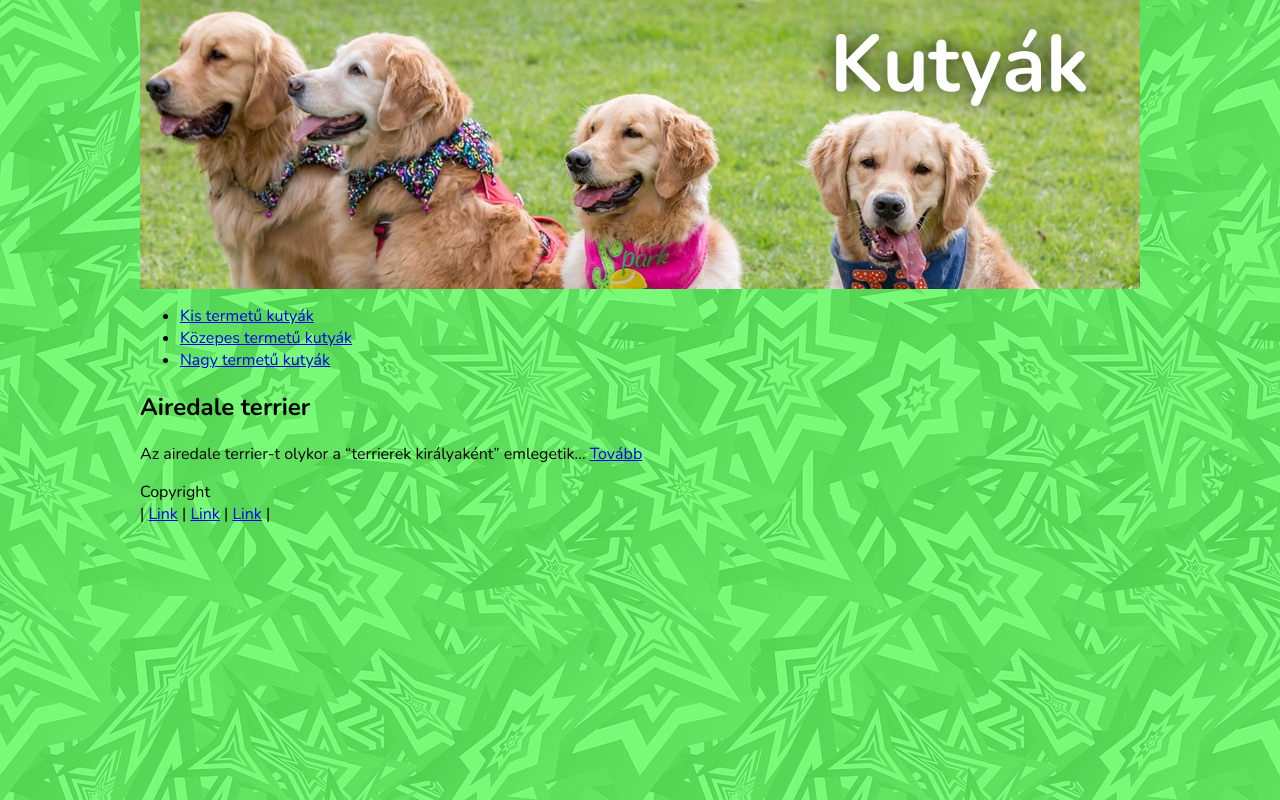
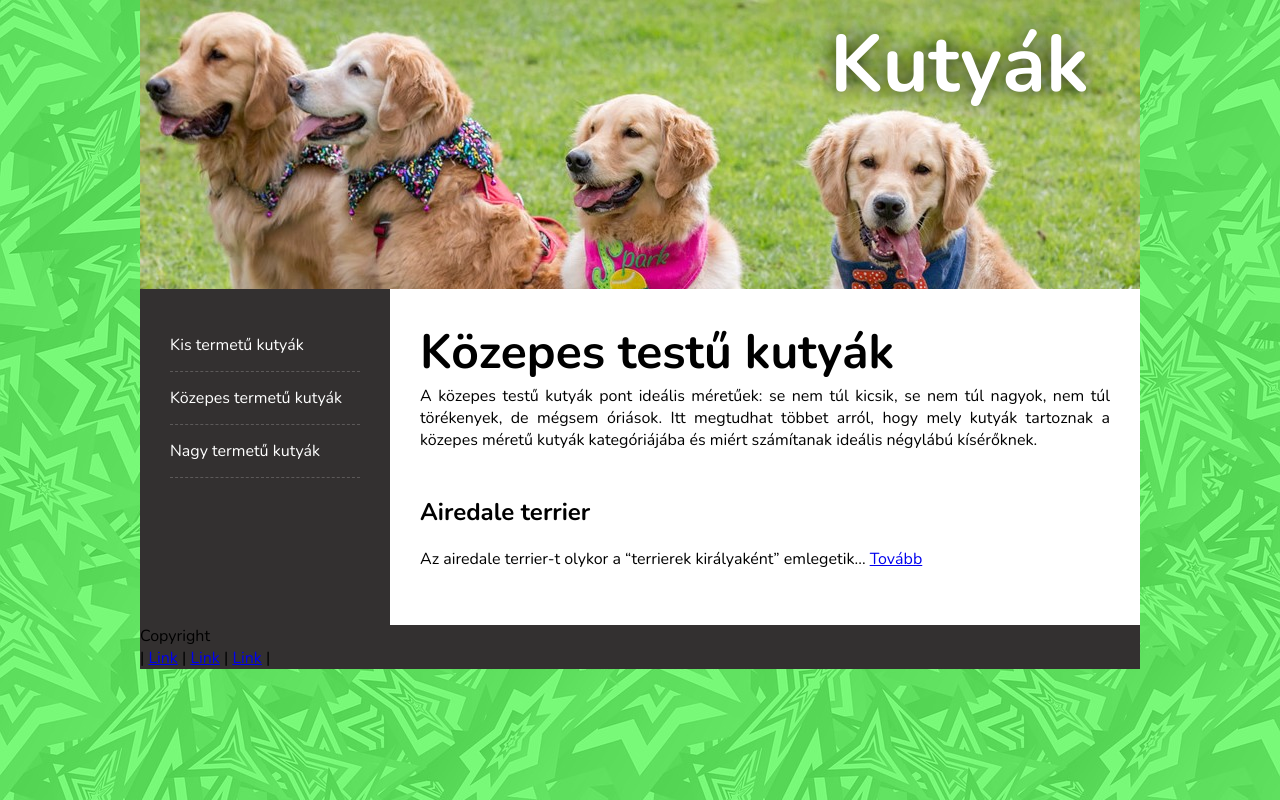
Before and after one commit to csontoskrisztian/kutya_float, a plain HTML site: page index.html in a window 1280 px wide. Drawn offline with nearby package versions, Linux system fonts and the light colour scheme.

Commit message:
content h1

```diff
--- a/css/style.css
+++ b/css/style.css
@@ -30,3 +30,58 @@ header p {
     max-width: 1000px;
     margin: 0 auto;
 }
+
+.content {
+    background: #333030;
+}
+
+nav {
+    width: 25%;
+    float: left;
+}
+
+nav ul {
+    margin: 0;
+    padding: 30px;
+    list-style: none;
+}
+
+nav ul li {
+    border-bottom: 1px dashed rgba(2550, 255, 255, 0.2);
+}
+
+nav a {
+    color: white;
+    text-decoration: none;
+    display: block;
+    padding: 15px 0;
+}
+
+nav a:hover {
+    padding: 15px;
+    background: rgba(2550, 255, 255, 0.1);
+}
+
+main {
+    width: 75%;
+    background: white;
+    float: left;
+    padding: 30px;
+}
+
+main p {
+    text-align: justify;
+    margin: 0;
+    padding-bottom: 25px;
+}
+
+main h1 {
+    margin: 0;
+    font-size: 48px;
+}
+
+.clearfix::after {
+    content: "";
+    clear: both;
+    display: table;
+}
--- a/index.html
+++ b/index.html
@@ -14,7 +14,7 @@
             <p>Kutyák</p>
         </header>
 
-        <div class="content">
+        <div class="content clearfix">
 
             <nav>
                 <ul>
@@ -25,6 +25,9 @@
             </nav>
 
             <main>
+                <h1>Közepes testű kutyák</h1>
+                <p>A közepes testű kutyák pont ideális méretűek: se nem túl kicsik, se nem túl nagyok, nem túl törékenyek, de mégsem óriások. Itt megtudhat többet arról, hogy mely kutyák tartoznak a közepes méretű kutyák kategóriájába és miért számítanak ideális négylábú kísérőknek.</p>
+
                 <div class="card">
                     <div class="box-image" style="background: url(./Images/index_1.jpeg);"></div>
                     <div class="box-content">
@@ -34,7 +37,7 @@
                 </div>
             </main>
 
-            <footer>
+            <footer class="clearfix">
                 <div class="left">Copyright</div>
                 <div class="right">
                     | <a href="#">Link</a> |
```
